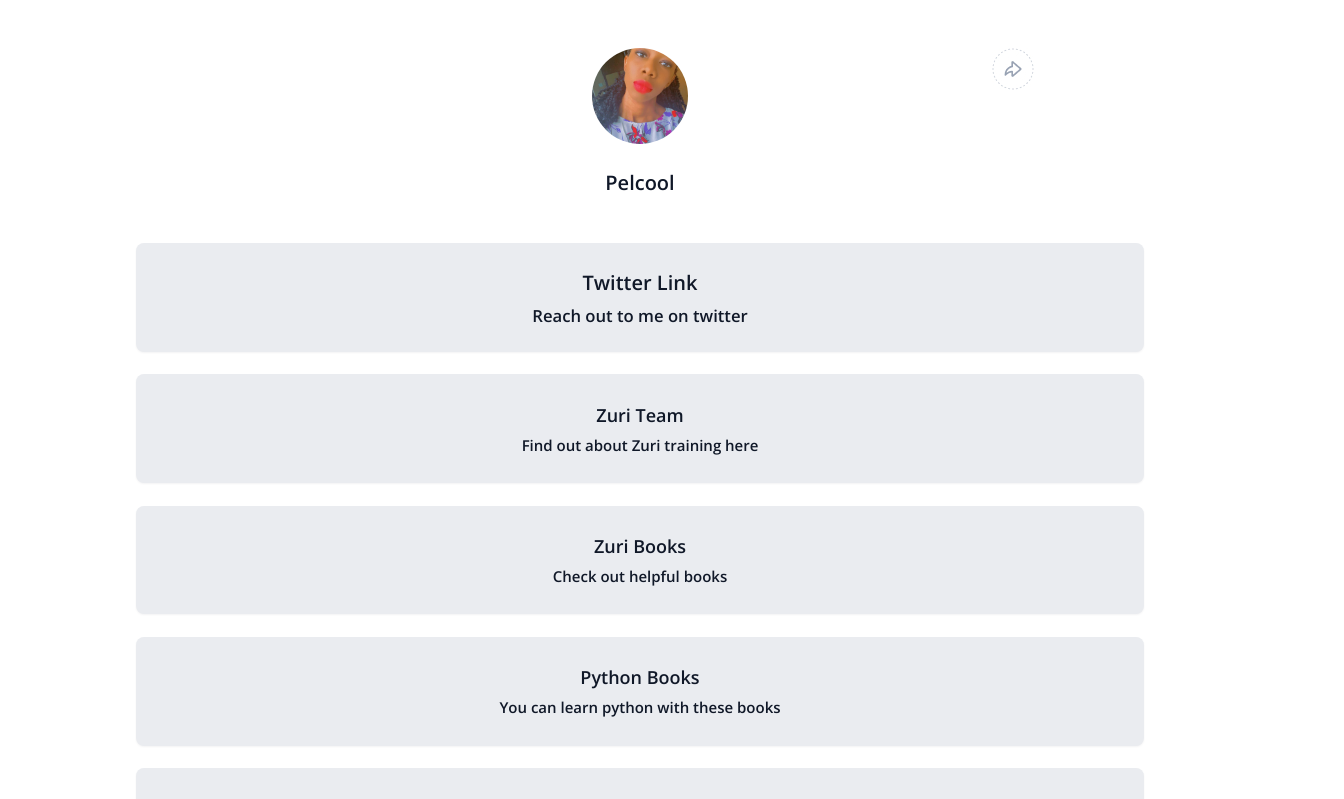
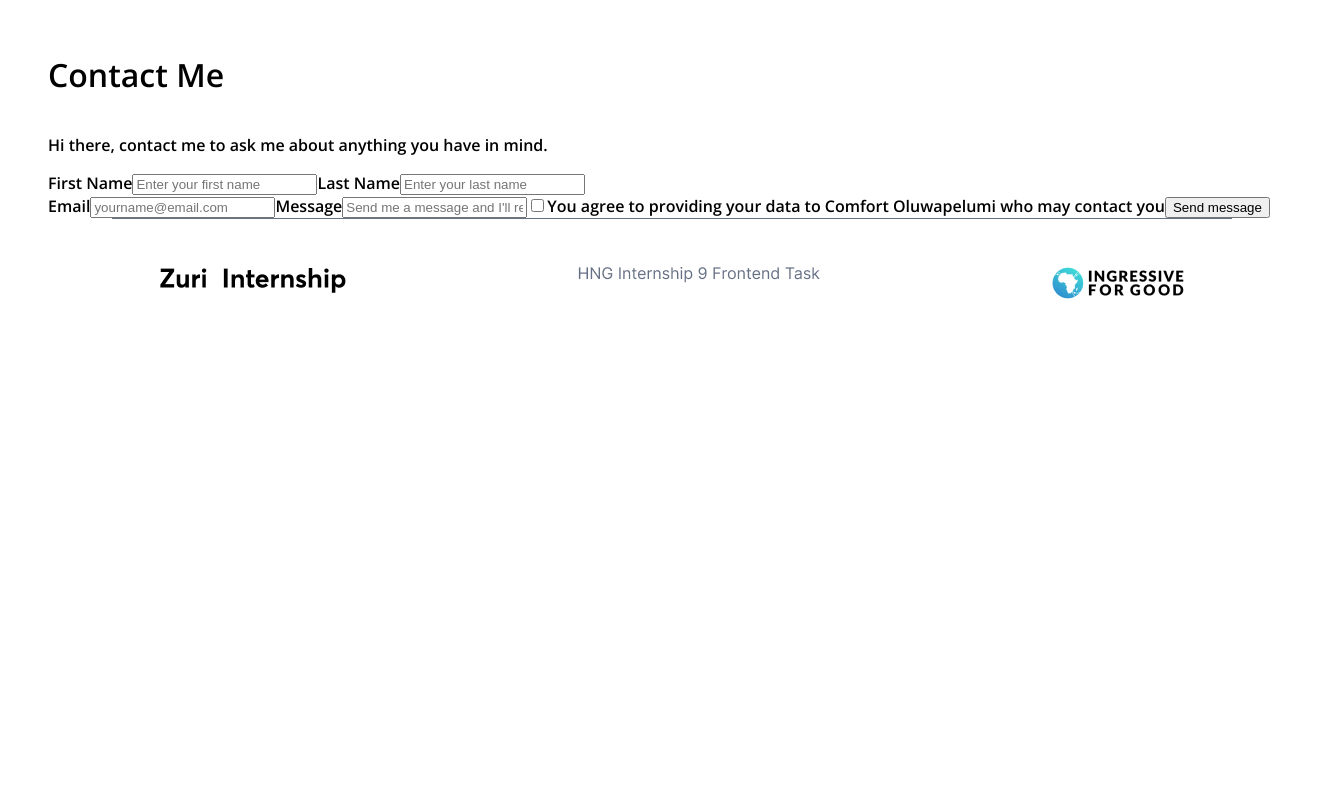
Before and after one commit to Okewusi/linktree, a React (Create React App) app: page /contact in a window 1280 px wide. Shown: the top 799 px of the page, 1344 px wide, since content can reach past the window. Built offline with nearby package versions, Linux system fonts and the light colour scheme.

Commit message:
feat: react router implemented

```diff
--- a/package.json
+++ b/package.json
@@ -8,6 +8,7 @@
     "@testing-library/user-event": "^13.5.0",
     "react": "^18.2.0",
     "react-dom": "^18.2.0",
+    "react-router-dom": "^6.4.3",
     "react-scripts": "5.0.1",
     "web-vitals": "^2.1.4"
   },
--- a/src/App.css
+++ b/src/App.css
@@ -3,4 +3,7 @@
 }
 .App {
   font-family: 'Open Sans', sans-serif;
+  width: 100vw;
+  padding: 2rem;
+  overflow-x: hidden;
 }
--- a/src/App.js
+++ b/src/App.js
@@ -1,15 +1,21 @@
 import './App.css';
-import Profile from './components/Profile';
-import LinkSection from './components/LinkSection';
-import Footer from './components/Footer';
+import Home from './components/Home';
+import Contact from './components/Contact';
+import {BrowserRouter , Routes, Route, Switch} from "react-router-dom"
+import Footer from "./components/Footer"
 
 function App() {
   return (
-    <div className="App">
-      <Profile />
-      <LinkSection />
-      <Footer />
-    </div>
+    <BrowserRouter>
+      <div className='App'>
+        <Routes>
+          <Route path='/' element={ <Home />} />
+          <Route path='/contact' element= { <Contact />}/>
+        </Routes>
+        <Footer />
+      </div>
+    </BrowserRouter>
+
   );
 }
 
--- /dev/null
+++ b/src/components/Contact.js
@@ -0,0 +1,30 @@
+import React from 'react'
+import "./contact.css"
+
+const Contact = () => {
+  return (
+    <div className='formContainer'>
+        <h1>Contact Me</h1>
+        <p>Hi there, contact me to ask me about anything you have in mind.</p>
+        <form>
+            <div className='names'>
+                <label htmlFor="first_name"> First Name</label>
+                <input type="text" name="first_name" id='first_name' placeholder='Enter your first name'/>
+                <label htmlFor="last_name">Last Name</label>
+                <input type="text" name="last_name" id='last_name' placeholder='Enter your last name'/>
+            </div>
+            <label htmlFor="email">Email</label>
+            <input type="email" name="email" id='email' placeholder='yourname@email.com'/>
+            <label htmlFor="message">Message</label>
+            <input type="email" name="message" id='message' placeholder="Send me a message and I'll reply as soon as possible"/>
+            <label>
+            <input type="checkbox" id="agreement" name='agreement'/>
+            You agree to providing your data to Comfort Oluwapelumi who may contact you
+            </label>
+            <button id='btn__submit'>Send message</button>
+        </form>
+    </div>
+  )
+}
+
+export default Contact
--- /dev/null
+++ b/src/components/Home.js
@@ -0,0 +1,17 @@
+import React from 'react'
+import Profile from './Profile'
+import LinkSection from './LinkSection'
+
+
+import "./home.css"
+
+const Home = () => {
+  return (
+    <>
+      <Profile />
+      <LinkSection />
+    </>
+  )
+}
+
+export default Home
--- a/src/components/LinkSection.js
+++ b/src/components/LinkSection.js
@@ -2,6 +2,7 @@ import React from 'react'
 import Link from './Link'
 import "./linksection.css"
 import Tech from './Tech'
+
 
 const LinkSection = () => {
 
@@ -13,6 +14,7 @@ const LinkSection = () => {
       <Link href='http://books.zuri.team/python-for-begineers?ref_id=ComfortOluwapelumi' name="book_python"  socials="Python Books" subtext="You can learn python with these books" />
       <Link href='https://background.zuri.team' name="pitch" socials="Background Check for Coders" subtext="Find out about programmers"/>
       <Link href='https://books.zuri.team/design-rules' name="book_design" socials="Design Books" subtext="Learn UI designs"/>
+      <Link href='/contact' name="contact" socials="Contact Me" subtext="Want to Connect ?"/>
       <Tech />
     </div>
   )
--- /dev/null
+++ b/src/components/contact.css
@@ -0,0 +1,5 @@
+.formContainer{
+    display: flex;
+    flex-direction: column;
+    padding: 0 1rem;
+}
--- a/src/components/footer.css
+++ b/src/components/footer.css
@@ -1,16 +1,15 @@
 .footerContainer{
-    width: 90%;
+    width: 80%;
     padding: 3rem;
     color: #667085;
-
+    border-top: .1px solid #667085;
+    margin: 0 auto;
 }
 
 @media (min-width:600px){
     .footerContainer{
         display: flex;
-        height: 10%;
         justify-content: space-between;
         align-items: flex-start;
-        width: 95%;
     }
 }
--- /dev/null
+++ b/src/components/home.css
@@ -0,0 +1,6 @@
+:root{
+    box-sizing: border-box;
+  }
+  .App {
+    font-family: 'Open Sans', sans-serif;
+  }
--- a/src/components/tech.css
+++ b/src/components/tech.css
@@ -6,7 +6,7 @@
     align-items: center;
     justify-content: center;
     margin-bottom: 3rem;
-    border-bottom: .1px solid #667085;
+
 }
 
 #techContainer a{
```
Also changed, not shown: 1 other file (tests, documents, lock files or other folders).
